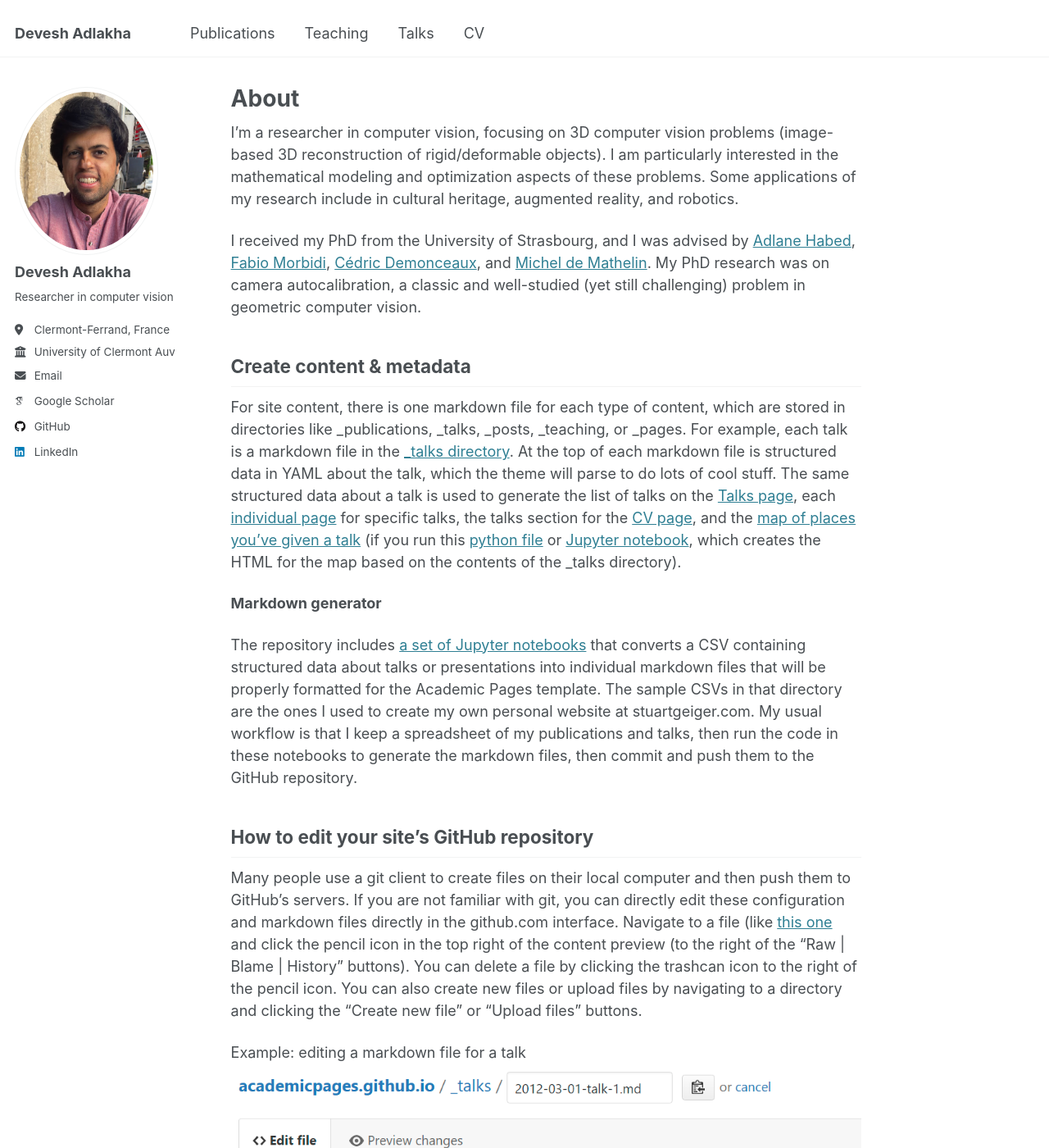
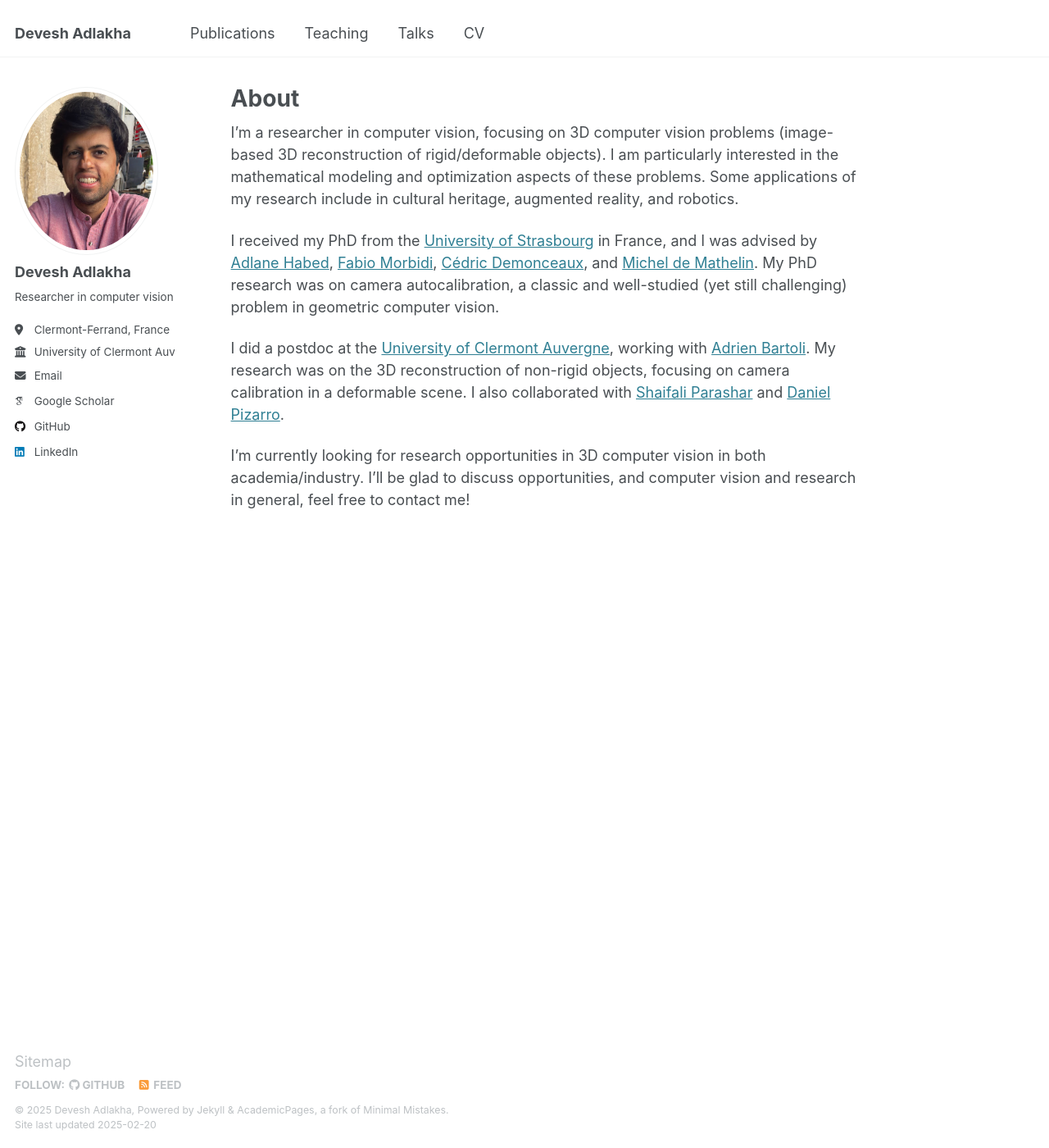
Before and after one commit to devadlakha/devadlakha.github.io, a Jekyll site: the page built from _pages/about.md, in a window 1280 px wide and 1400 px high. Shown: the whole window at 82% size. Built offline with Jekyll 4.4.1, drawn with Linux system fonts in a browser that asks for light colours; some web fonts are replaced; some of the changed text lies outside the part shown.

Commit message:
Update about.md

```diff
--- a/_pages/about.md
+++ b/_pages/about.md
@@ -9,25 +9,8 @@ redirect_from:
 
 I'm a researcher in computer vision, focusing on 3D computer vision problems (image-based 3D reconstruction of rigid/deformable objects). I am particularly interested in the mathematical modeling and optimization aspects of these problems. Some applications of my research include in cultural heritage, augmented reality, and robotics.
 
-I received my PhD from the University of Strasbourg, and I was advised by [Adlane Habed](https://habed.weebly.com), [Fabio Morbidi](https://home.mis.u-picardie.fr/~fabio/Index.html), [Cédric Demonceaux](https://sites.google.com/view/cedricdemonceaux/home), and [Michel de Mathelin](https://rdh.icube.unistra.fr/Michel_de_Mathelin_personal_web_page). My PhD research was on camera autocalibration, a classic and well-studied (yet still challenging) problem in geometric computer vision.
+I received my PhD from the [University of Strasbourg](https://en.unistra.fr) in France, and I was advised by [Adlane Habed](https://habed.weebly.com), [Fabio Morbidi](https://home.mis.u-picardie.fr/~fabio/Index.html), [Cédric Demonceaux](https://sites.google.com/view/cedricdemonceaux/home), and [Michel de Mathelin](https://rdh.icube.unistra.fr/Michel_de_Mathelin_personal_web_page). My PhD research was on camera autocalibration, a classic and well-studied (yet still challenging) problem in geometric computer vision.
 
+I did a postdoc at the [University of Clermont Auvergne](https://www.uca.fr/en), working with [Adrien Bartoli](https://encov.ip.uca.fr/ab/). My research was on the 3D reconstruction of non-rigid objects, focusing on camera calibration in a deformable scene. I also collaborated with [Shaifali Parashar](https://shaifaliparashar.github.io) and [Daniel Pizarro](https://www.uah.es/es/estudios/profesor/Daniel-Pizarro-Perez/).
 
-Create content & metadata
-------
-For site content, there is one markdown file for each type of content, which are stored in directories like _publications, _talks, _posts, _teaching, or _pages. For example, each talk is a markdown file in the [_talks directory](https://github.com/academicpages/academicpages.github.io/tree/master/_talks). At the top of each markdown file is structured data in YAML about the talk, which the theme will parse to do lots of cool stuff. The same structured data about a talk is used to generate the list of talks on the [Talks page](https://academicpages.github.io/talks), each [individual page](https://academicpages.github.io/talks/2012-03-01-talk-1) for specific talks, the talks section for the [CV page](https://academicpages.github.io/cv), and the [map of places you've given a talk](https://academicpages.github.io/talkmap.html) (if you run this [python file](https://github.com/academicpages/academicpages.github.io/blob/master/talkmap.py) or [Jupyter notebook](https://github.com/academicpages/academicpages.github.io/blob/master/talkmap.ipynb), which creates the HTML for the map based on the contents of the _talks directory).
-
-**Markdown generator**
-
-The repository includes [a set of Jupyter notebooks](https://github.com/academicpages/academicpages.github.io/tree/master/markdown_generator
-) that converts a CSV containing structured data about talks or presentations into individual markdown files that will be properly formatted for the Academic Pages template. The sample CSVs in that directory are the ones I used to create my own personal website at stuartgeiger.com. My usual workflow is that I keep a spreadsheet of my publications and talks, then run the code in these notebooks to generate the markdown files, then commit and push them to the GitHub repository.
-
-How to edit your site's GitHub repository
-------
-Many people use a git client to create files on their local computer and then push them to GitHub's servers. If you are not familiar with git, you can directly edit these configuration and markdown files directly in the github.com interface. Navigate to a file (like [this one](https://github.com/academicpages/academicpages.github.io/blob/master/_talks/2012-03-01-talk-1.md) and click the pencil icon in the top right of the content preview (to the right of the "Raw | Blame | History" buttons). You can delete a file by clicking the trashcan icon to the right of the pencil icon. You can also create new files or upload files by navigating to a directory and clicking the "Create new file" or "Upload files" buttons.
-
-Example: editing a markdown file for a talk
-![Editing a markdown file for a talk](/images/editing-talk.png)
-
-For more info
-------
-More info about configuring Academic Pages can be found in [the guide](https://academicpages.github.io/markdown/), the [growing wiki](https://github.com/academicpages/academicpages.github.io/wiki), and you can always [ask a question on GitHub](https://github.com/academicpages/academicpages.github.io/discussions). The [guides for the Minimal Mistakes theme](https://mmistakes.github.io/minimal-mistakes/docs/configuration/) (which this theme was forked from) might also be helpful.
+I'm currently looking for research opportunities in 3D computer vision in both academia/industry. I'll be glad to discuss opportunities, and computer vision and research in general, feel free to contact me!
```
